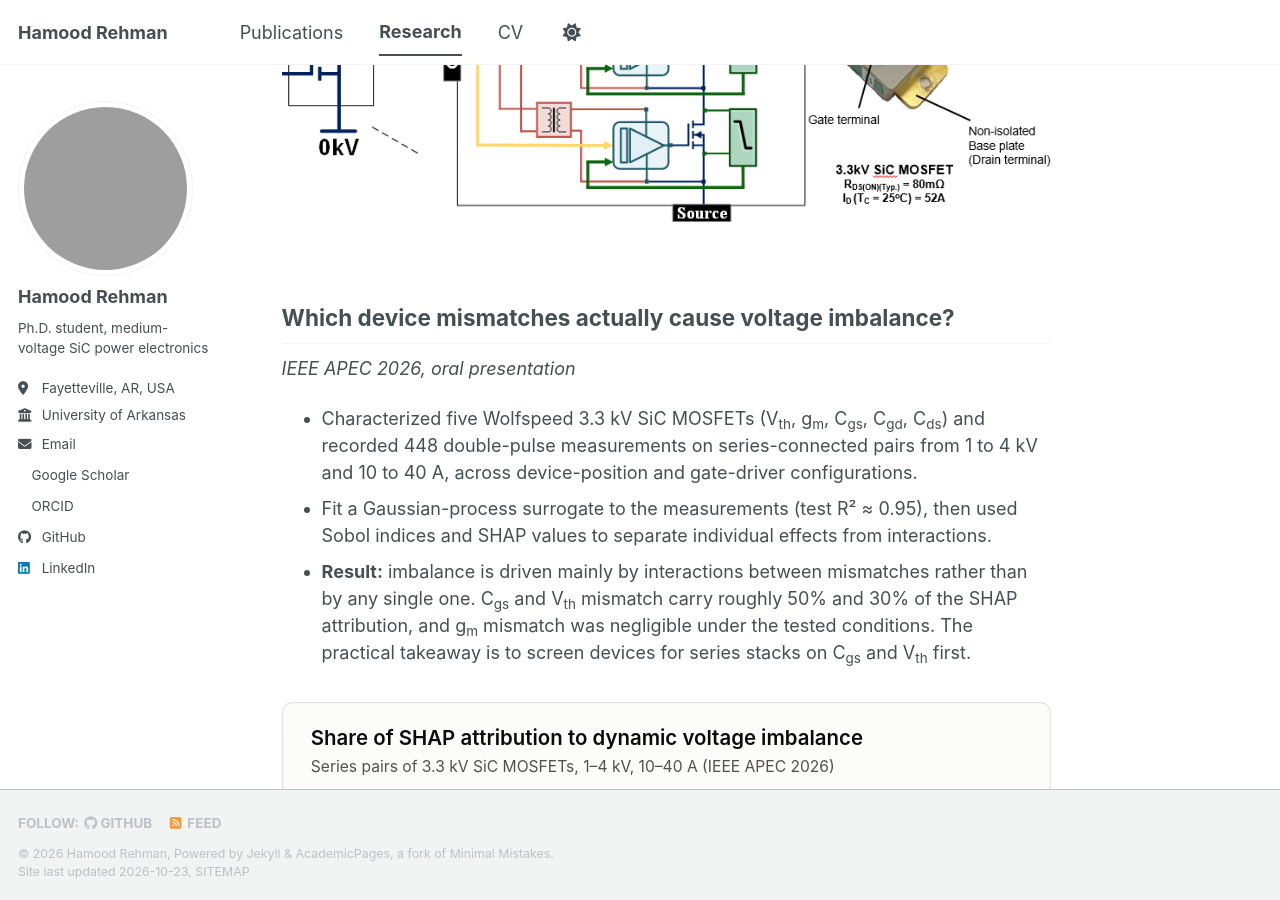
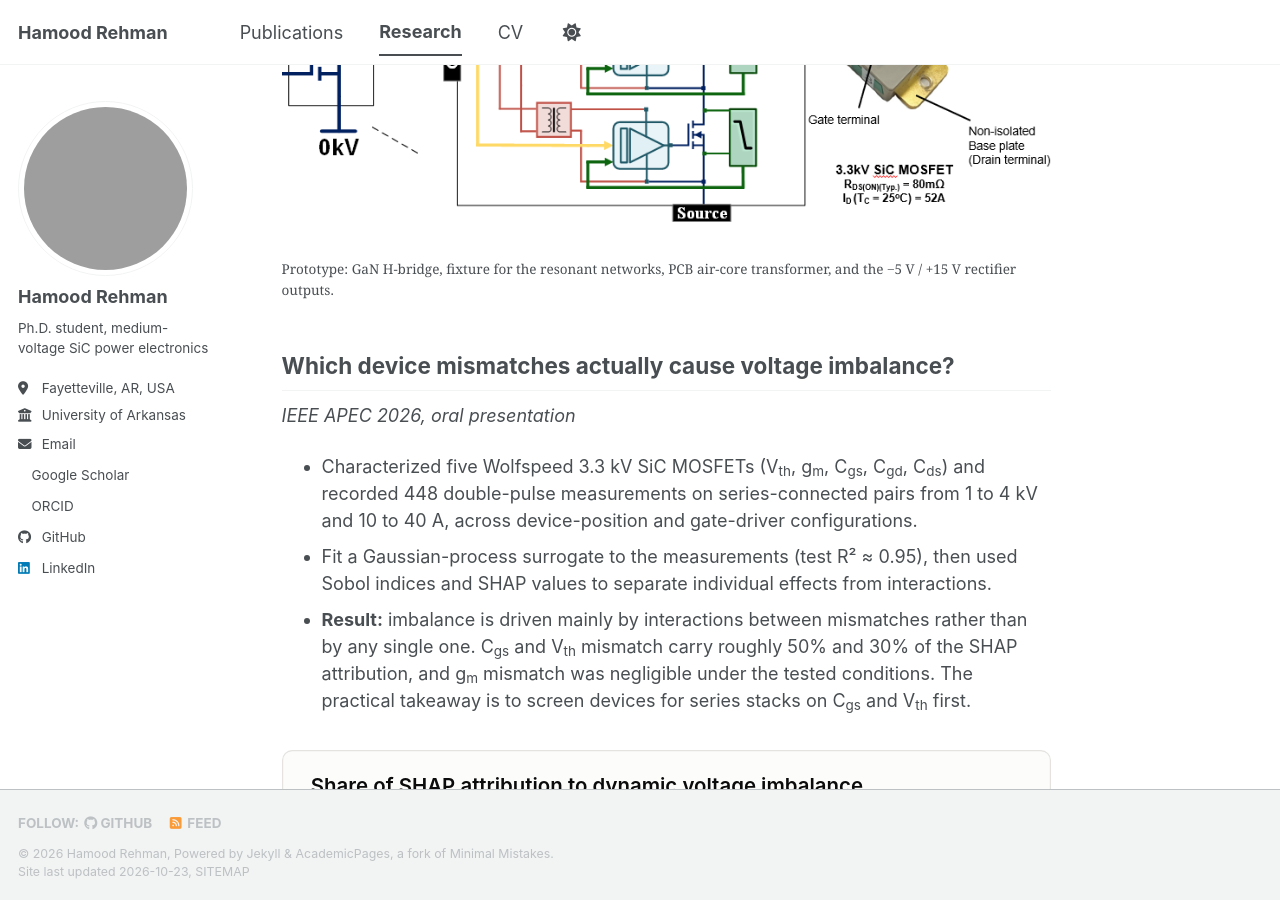
Before and after one commit to hamood-rehman/hamood-rehman.github.io, a Jekyll site: the page built from _pages/research.md, in a window 1280 px wide and 900 px high, scrolled down 631 px. Built offline with Jekyll 4.4.1, drawn with Linux system fonts in a browser that asks for light colours; a style sheet for code colours, icons or effects is not loaded; grey boxes are pictures that could not be loaded.

Commit message:
Update research.md

```diff
--- a/_pages/research.md
+++ b/_pages/research.md
@@ -15,6 +15,7 @@ author_profile: true
 
 <figure>
   <img src="{{ base_path }}/images/research/10kv SiC switch Architecture.png" alt="Block diagram of the series-stacked SiC switch and its per-stage voltage-balancing loop">
+  <figcaption>Prototype: GaN H-bridge, fixture for the resonant networks, PCB air-core transformer, and the −5 V / +15 V rectifier outputs.</figcaption>
 </figure>
 
 ## Which device mismatches actually cause voltage imbalance?
```
